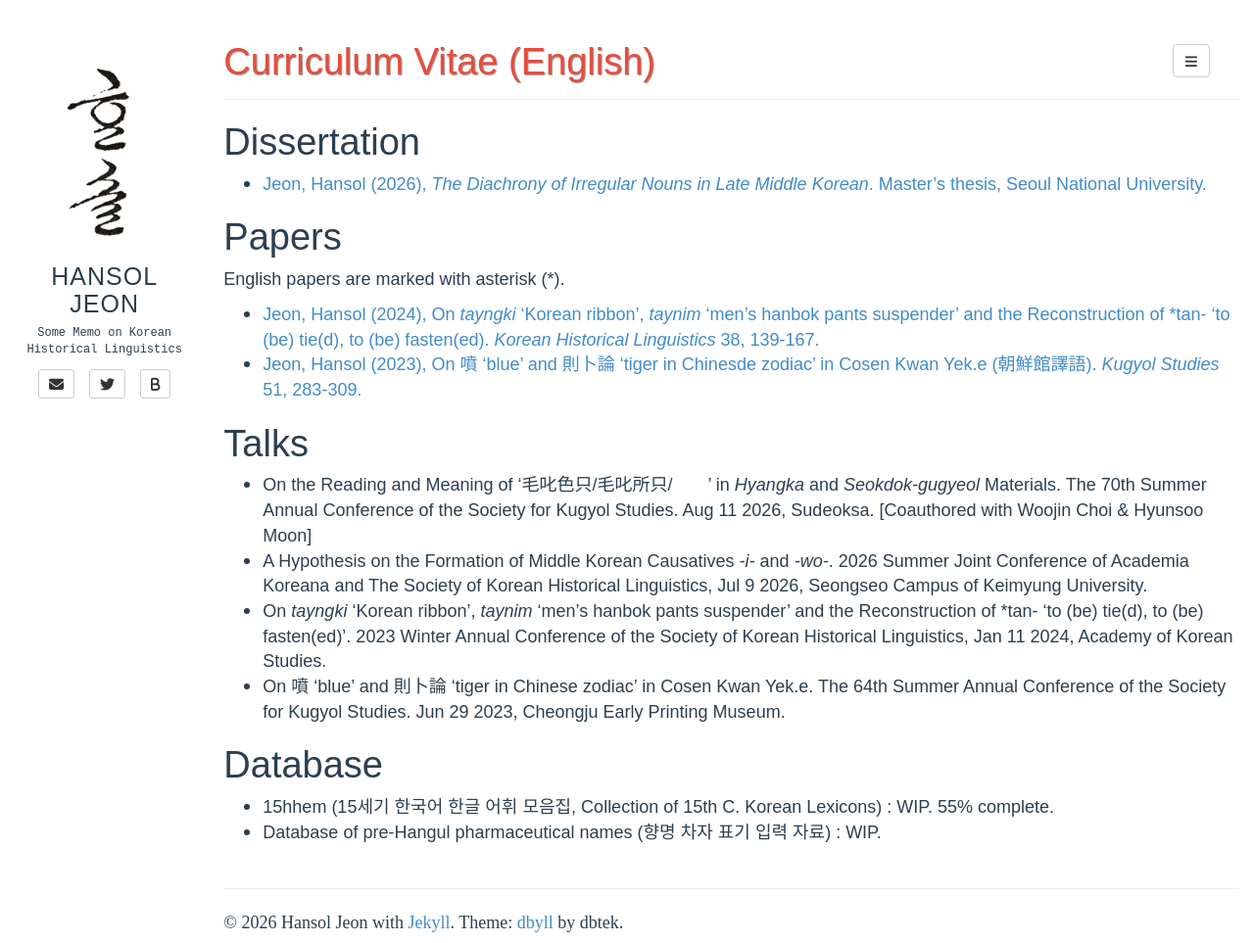
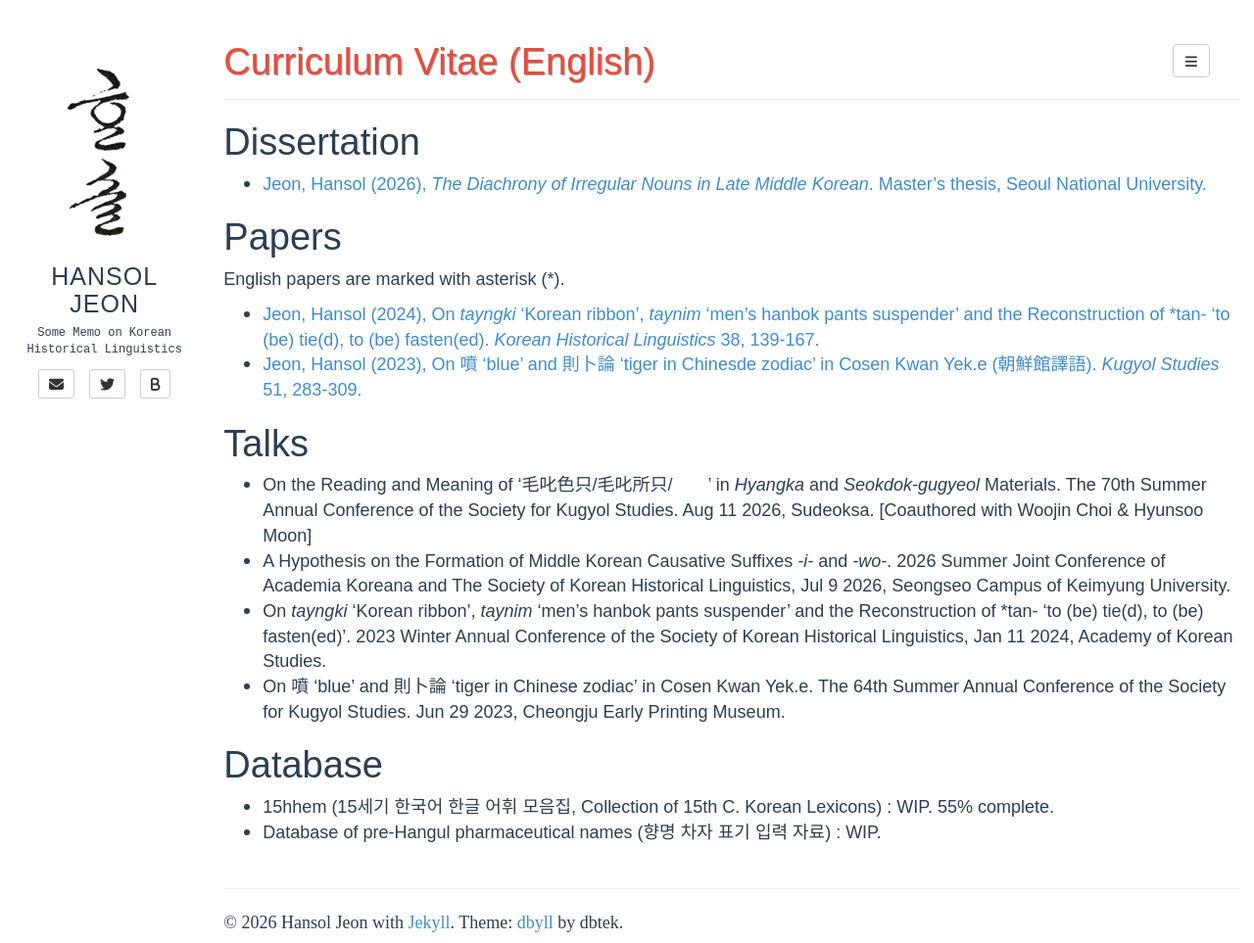
Before and after one commit to hansoljeon95/hansoljeon95.github.io, a Jekyll site: the page built from cv_eng.md, in a window 1280 px wide and 963 px high. Shown: the whole window at 98% size. Built offline with Jekyll 4.4.1, drawn with Linux system fonts in a browser that asks for light colours; some web fonts are replaced.

Commit message:
CV: change a title

```diff
--- a/cv_eng.md
+++ b/cv_eng.md
@@ -16,7 +16,7 @@ English papers are marked with asterisk (\*).
 # Talks
 - On the Reading and Meaning of ‘毛叱色只/毛叱所只/’ in *Hyangka* and *Seokdok-gugyeol* Materials.
 The 70th Summer Annual Conference of the Society for Kugyol Studies. Aug 11 2026, Sudeoksa. [Coauthored with Woojin Choi & Hyunsoo Moon]
-- A Hypothesis on the Formation of Middle Korean Causatives *-i-* and *-wo-*.
+- A Hypothesis on the Formation of Middle Korean Causative Suffixes *-i-* and *-wo-*.
 2026 Summer Joint Conference of Academia Koreana and The Society of Korean Historical Linguistics, Jul 9 2026, Seongseo Campus of Keimyung University.
 - On *tayngki* ‘Korean ribbon’, *taynim* ‘men's hanbok pants suspender’ and the Reconstruction of \*tan- 'to (be) tie(d), to (be) fasten(ed)'.
 2023 Winter Annual Conference of the Society of Korean Historical Linguistics, Jan 11 2024, Academy of Korean Studies.
```
